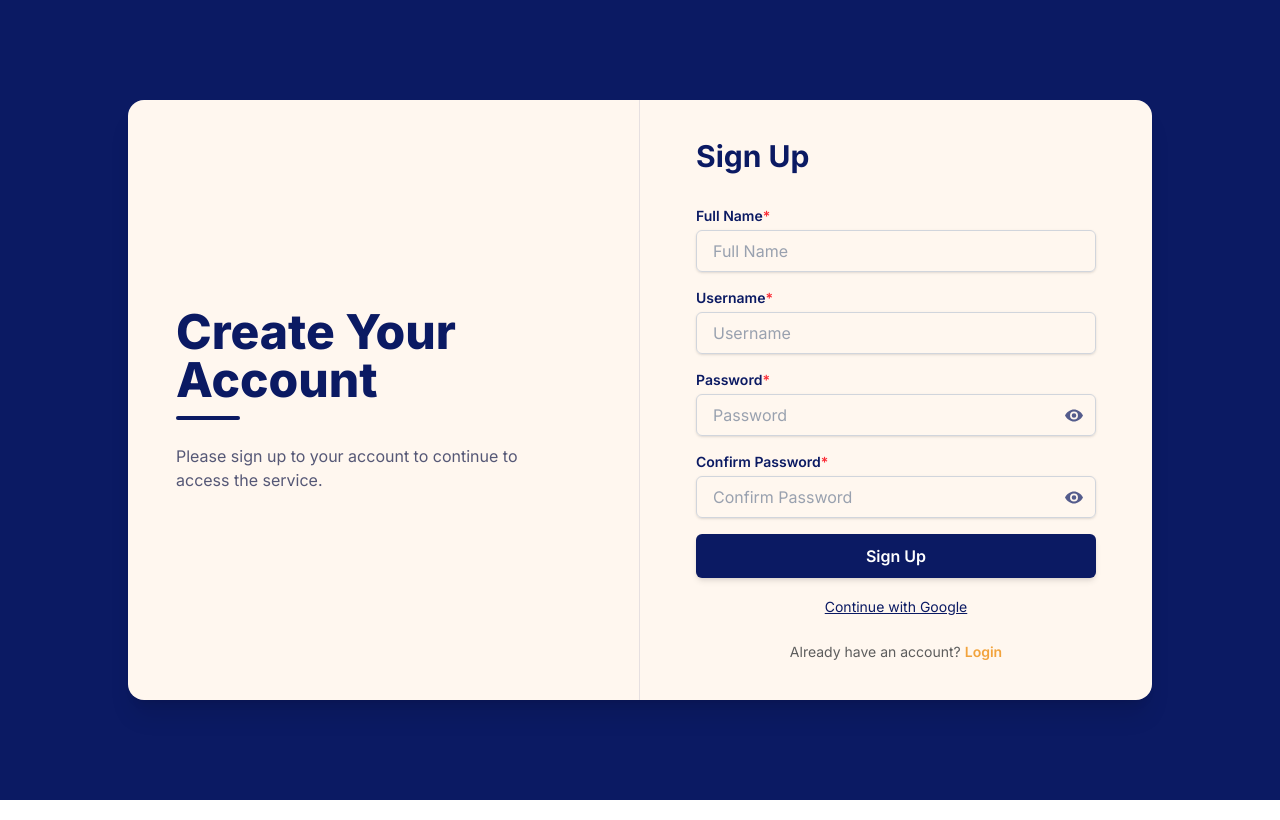
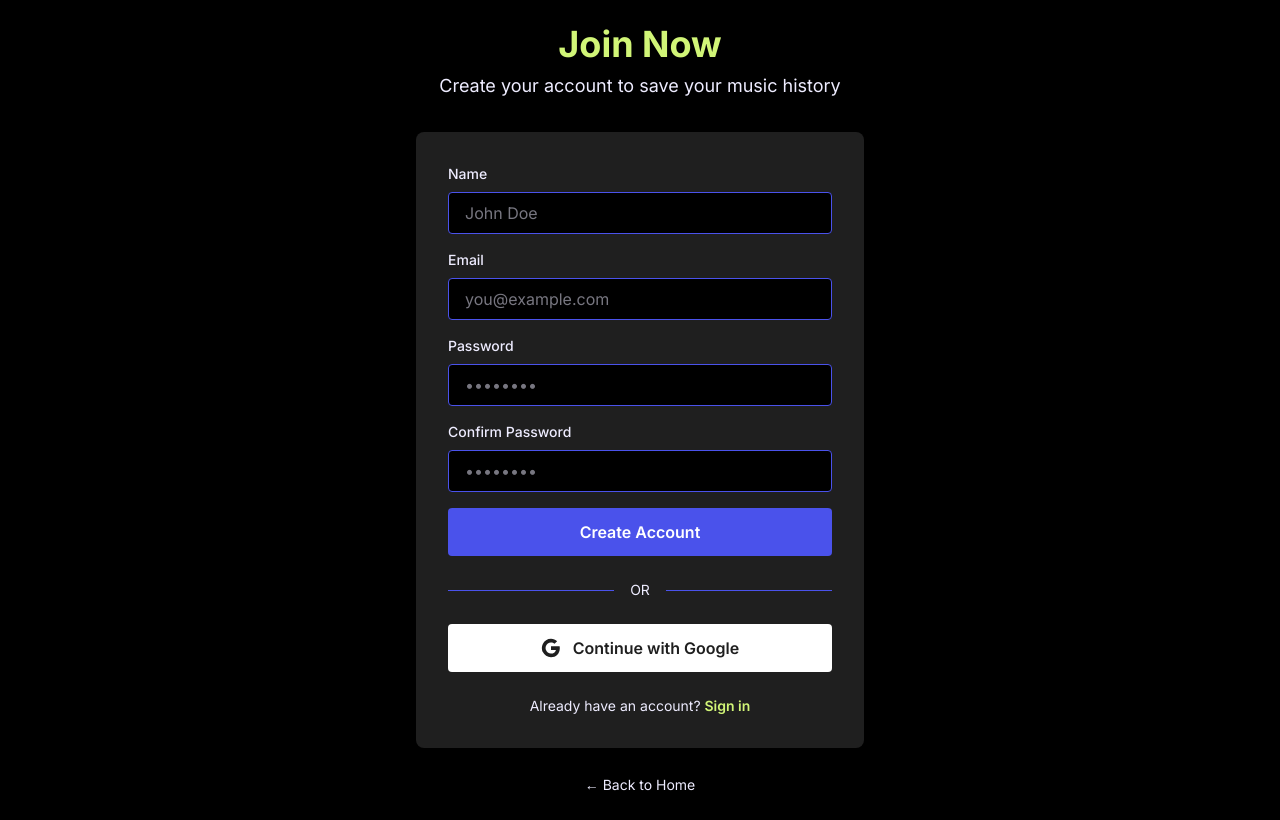
Before and after one commit to Roosevelttt/manpro, a Next.js app: page /register in a window 1280 px wide. Built offline with nearby package versions, Linux system fonts and the light colour scheme.

Commit message:
update register

```diff
--- a/src/app/register/page.tsx
+++ b/src/app/register/page.tsx
@@ -13,14 +13,15 @@ export default function RegisterPage() {
     password: '',
     confirmPassword: '',
   });
-  const [showPwd, setShowPwd] = useState(false);
-  const [showPwd2, setShowPwd2] = useState(false);
   const [error, setError] = useState('');
   const [isLoading, setIsLoading] = useState(false);
   const [success, setSuccess] = useState(false);
 
   const handleChange = (e: React.ChangeEvent<HTMLInputElement>) => {
-    setFormData(prev => ({ ...prev, [e.target.name]: e.target.value }));
+    setFormData({
+      ...formData,
+      [e.target.name]: e.target.value,
+    });
   };
 
   const handleSubmit = async (e: React.FormEvent) => {
@@ -28,11 +29,13 @@ export default function RegisterPage() {
     setError('');
     setIsLoading(true);
 
+    // Validation
     if (formData.password !== formData.confirmPassword) {
       setError('Passwords do not match');
       setIsLoading(false);
       return;
     }
+
     if (formData.password.length < 6) {
       setError('Password must be at least 6 characters');
       setIsLoading(false);
@@ -40,9 +43,11 @@ export default function RegisterPage() {
     }
 
     try {
-      const res = await fetch('/api/auth/register', {
+      const response = await fetch('/api/auth/register', {
         method: 'POST',
-        headers: { 'Content-Type': 'application/json' },
+        headers: {
+          'Content-Type': 'application/json',
+        },
         body: JSON.stringify({
           name: formData.name,
           email: formData.email,
@@ -50,15 +55,18 @@ export default function RegisterPage() {
         }),
       });
 
-      const data = await res.json();
-      if (!res.ok) {
-        setError(data?.error || 'Something went wrong');
+      const data = await response.json();
+
+      if (!response.ok) {
+        setError(data.error || 'Something went wrong');
         setIsLoading(false);
         return;
       }
 
+      // show success message
       setSuccess(true);
 
+      // auto sign in after registration
       setTimeout(async () => {
         await signIn('credentials', {
           email: formData.email,
@@ -67,7 +75,8 @@ export default function RegisterPage() {
         });
         router.push('/');
         router.refresh();
-      }, 1500);
+      }, 2000);
+
     } catch {
       setError('An error occurred. Please try again.');
       setIsLoading(false);
@@ -81,14 +90,20 @@ export default function RegisterPage() {
 
   if (success) {
     return (
-      <main className="min-h-screen flex items-center justify-center bg-[#0B1A63] p-4">
-        <div className="w-full max-w-[1024px] h-[600px] bg-[#FFF7EF] rounded-2xl shadow-xl grid place-items-center">
-          <div className="text-center px-8">
-            <svg className="w-16 h-16 mx-auto text-[#0B1A63]" fill="currentColor" viewBox="0 0 20 20">
+      <main className="flex min-h-screen flex-col items-center justify-center p-6 bg-black">
+        <div className="w-full max-w-md text-center">
+          <div className="p-8 rounded-lg" style={{ backgroundColor: '#1F1F1F' }}>
+            <div className="mb-4">
+              <svg className="w-16 h-16 mx-auto" style={{ color: '#D1F577' }} fill="currentColor" viewBox="0 0 20 20">
                 <path fillRule="evenodd" d="M10 18a8 8 0 100-16 8 8 0 000 16zm3.707-9.293a1 1 0 00-1.414-1.414L9 10.586 7.707 9.293a1 1 0 00-1.414 1.414l2 2a1 1 0 001.414 0l4-4z" clipRule="evenodd" />
               </svg>
-            <h2 className="text-3xl font-extrabold text-[#0B1A63] mt-4">Account Created!</h2>
-            <p className="text-[#2B2F57]/80 mt-2">Welcome! Redirecting you to the app…</p>
+            </div>
+            <h2 className="text-2xl font-bold mb-2" style={{ color: '#D1F577' }}>
+              Account Created!
+            </h2>
+            <p className="text-lg" style={{ color: '#EEECFF' }}>
+              Welcome to Sonar! Redirecting you to the app...
+            </p>
           </div>
         </div>
       </main>
@@ -96,35 +111,28 @@ export default function RegisterPage() {
   }
 
   return (
-    <main className="min-h-screen flex items-center justify-center bg-[#0B1A63] p-4">
-      {/* Card */}
-      <div className="w-full max-w-[1024px] h-[600px] bg-[#FFF7EF] rounded-2xl shadow-xl overflow-hidden grid grid-cols-1 md:grid-cols-2">
-        {/* Left: copy */}
-        <section className="flex flex-col justify-center px-10 md:px-12 border-b md:border-b-0 md:border-r border-[#0B1A63]/10">
-          <div>
-            <h1 className="text-4xl md:text-5xl font-extrabold text-[#0B1A63]">Create Your<br/>Account</h1>
-            <div className="h-1 w-16 bg-[#0B1A63] rounded-full mt-3 mb-6"></div>
-            <p className="text-[#2B2F57]/80 text-sm md:text-base max-w-sm">
-              Please sign up to your account to continue to access the service.
+    <main className="flex min-h-screen flex-col items-center justify-center p-6 bg-black">
+      <div className="w-full max-w-md">
+        <div className="text-center mb-8">
+          <h1 className="text-4xl font-bold mb-2" style={{ color: '#D1F577' }}>
+            Join Now
+          </h1>
+          <p className="text-lg" style={{ color: '#EEECFF' }}>
+            Create your account to save your music history
           </p>
         </div>
-        </section>
 
-        {/* Right: form */}
-        <section className="flex flex-col justify-center px-10 md:px-14">
-          <h2 className="text-3xl font-bold text-[#0B1A63] mb-8 text-center md:text-left">Sign Up</h2>
-
+        <div className="p-8 rounded-lg" style={{ backgroundColor: '#1F1F1F' }}>
           {error && (
-            <div className="mb-4 bg-red-500 text-white px-4 py-2 rounded-md text-sm">
+            <div className="mb-4 p-3 rounded" style={{ backgroundColor: '#EF4444', color: 'white' }}>
               {error}
             </div>
           )}
 
           <form onSubmit={handleSubmit} className="space-y-4">
-            {/* Full Name */}
             <div>
-              <label htmlFor="name" className="block text-sm font-semibold text-[#0B1A63] mb-1">
-                Full Name<span className="text-red-500">*</span>
+              <label htmlFor="name" className="block text-sm font-medium mb-2" style={{ color: '#EEECFF' }}>
+                Name
               </label>
               <input
                 id="name"
@@ -133,123 +141,119 @@ export default function RegisterPage() {
                 value={formData.name}
                 onChange={handleChange}
                 required
-                placeholder="Full Name"
-                className="w-full border border-gray-300 rounded-md px-4 py-2 shadow-sm focus:ring-2 focus:ring-[#0B1A63]/30 focus:outline-none text-black placeholder:text-gray-400"
+                className="w-full px-4 py-2 rounded bg-black border text-white focus:outline-none focus:ring-2"
+                style={{ borderColor: '#4A52EB', color: '#EEECFF' }}
+                placeholder="John Doe"
               />
             </div>
 
-            {/* Username (bound to email for backend compatibility) */}
             <div>
-              <label htmlFor="email" className="block text-sm font-semibold text-[#0B1A63] mb-1">
-                Username<span className="text-red-500">*</span>
+              <label htmlFor="email" className="block text-sm font-medium mb-2" style={{ color: '#EEECFF' }}>
+                Email
               </label>
               <input
                 id="email"
                 name="email"
-                type="text"
+                type="email"
                 value={formData.email}
                 onChange={handleChange}
                 required
-                placeholder="Username"
-                className="w-full border border-gray-300 rounded-md px-4 py-2 shadow-sm focus:ring-2 focus:ring-[#0B1A63]/30 focus:outline-none text-black placeholder:text-gray-400"
+                className="w-full px-4 py-2 rounded bg-black border text-white focus:outline-none focus:ring-2"
+                style={{ borderColor: '#4A52EB', color: '#EEECFF' }}
+                placeholder="you@example.com"
               />
             </div>
 
-            {/* Password */}
             <div>
-              <label htmlFor="password" className="block text-sm font-semibold text-[#0B1A63] mb-1">
-                Password<span className="text-red-500">*</span>
+              <label htmlFor="password" className="block text-sm font-medium mb-2" style={{ color: '#EEECFF' }}>
+                Password
               </label>
-              <div className="relative">
               <input
                 id="password"
                 name="password"
-                  type={showPwd ? 'text' : 'password'}
+                type="password"
                 value={formData.password}
                 onChange={handleChange}
                 required
-                  placeholder="Password"
-                  className="w-full border border-gray-300 rounded-md px-4 py-2 shadow-sm focus:ring-2 focus:ring-[#0B1A63]/30 focus:outline-none text-black placeholder:text-gray-400"
+                className="w-full px-4 py-2 rounded bg-black border text-white focus:outline-none focus:ring-2"
+                style={{ borderColor: '#4A52EB', color: '#EEECFF' }}
+                placeholder="••••••••"
               />
-                <button
-                  type="button"
-                  onClick={() => setShowPwd(v => !v)}
-                  className="absolute inset-y-0 right-0 px-3 text-[#0B1A63]/70 hover:text-[#0B1A63]"
-                  aria-label={showPwd ? 'Hide password' : 'Show password'}
-                >
-                  <svg xmlns="http://www.w3.org/2000/svg" viewBox="0 0 24 24" fill="currentColor" className="w-5 h-5">
-                    {showPwd ? (
-                      <path d="M3.53 2.47 2.47 3.53 5.3 6.36A11.88 11.88 0 0 0 1.2 12c2.15 4.32 6.54 7.25 10.8 7.25 2.08 0 4.2-.6 6.06-1.75l2.41 2.41 1.06-1.06-18-18ZM12 17.25A5.25 5.25 0 0 1 6.75 12c0-.87.21-1.7.58-2.42l1.6 1.6A3.252 3.252 0 0 0 12 15.25c.73 0 1.4-.24 1.94-.65l1.6 1.6c-.72.37-1.55.58-2.54.58Zm0-10.5c4.26 0 8.65 2.93 10.8 7.25-.66 1.33-1.6 2.5-2.67 3.49l-2.38-2.38c.28-.64.45-1.35.45-2.11A5.25 5.25 0 0 0 12 6.75c-.76 0-1.47.16-2.11.45L7.5 4.81c1.13-.38 2.35-.56 3.5-.56Z" />
-                    ) : (
-                      <path d="M12 5.25c-4.26 0-8.65 2.93-10.8 7.25 2.15 4.32 6.54 7.25 10.8 7.25s8.65-2.93 10.8-7.25C20.65 8.18 16.26 5.25 12 5.25Zm0 12A4.75 4.75 0 1 1 12 7.75a4.75 4.75 0 0 1 0 9.5Zm0-2a2.75 2.75 0 1 0 0-5.5 2.75 2.75 0 0 0 0 5.5Z" />
-                    )}
-                  </svg>
-                </button>
-              </div>
             </div>
 
-            {/* Confirm Password */}
             <div>
-              <label htmlFor="confirmPassword" className="block text-sm font-semibold text-[#0B1A63] mb-1">
-                Confirm Password<span className="text-red-500">*</span>
+              <label htmlFor="confirmPassword" className="block text-sm font-medium mb-2" style={{ color: '#EEECFF' }}>
+                Confirm Password
               </label>
-              <div className="relative">
               <input
                 id="confirmPassword"
                 name="confirmPassword"
-                  type={showPwd2 ? 'text' : 'password'}
+                type="password"
                 value={formData.confirmPassword}
                 onChange={handleChange}
                 required
-                  placeholder="Confirm Password"
-                  className="w-full border border-gray-300 rounded-md px-4 py-2 shadow-sm focus:ring-2 focus:ring-[#0B1A63]/30 focus:outline-none text-black placeholder:text-gray-400"
+                className="w-full px-4 py-2 rounded bg-black border text-white focus:outline-none focus:ring-2"
+                style={{ borderColor: '#4A52EB', color: '#EEECFF' }}
+                placeholder="••••••••"
               />
-                <button
-                  type="button"
-                  onClick={() => setShowPwd2(v => !v)}
-                  className="absolute inset-y-0 right-0 px-3 text-[#0B1A63]/70 hover:text-[#0B1A63]"
-                  aria-label={showPwd2 ? 'Hide password' : 'Show password'}
-                >
-                  <svg xmlns="http://www.w3.org/2000/svg" viewBox="0 0 24 24" fill="currentColor" className="w-5 h-5">
-                    {showPwd2 ? (
-                      <path d="M3.53 2.47 2.47 3.53 5.3 6.36A11.88 11.88 0 0 0 1.2 12c2.15 4.32 6.54 7.25 10.8 7.25 2.08 0 4.2-.6 6.06-1.75l2.41 2.41 1.06-1.06-18-18ZM12 17.25A5.25 5.25 0 0 1 6.75 12c0-.87.21-1.7.58-2.42l1.6 1.6A3.252 3.252 0 0 0 12 15.25c.73 0 1.4-.24 1.94-.65l1.6 1.6c-.72.37-1.55.58-2.54.58Zm0-10.5c4.26 0 8.65 2.93 10.8 7.25-.66 1.33-1.6 2.5-2.67 3.49l-2.38-2.38c.28-.64.45-1.35.45-2.11A5.25 5.25 0 0 0 12 6.75c-.76 0-1.47.16-2.11.45L7.5 4.81c1.13-.38 2.35-.56 3.5-.56Z" />
-                    ) : (
-                      <path d="M12 5.25c-4.26 0-8.65 2.93-10.8 7.25 2.15 4.32 6.54 7.25 10.8 7.25s8.65-2.93 10.8-7.25C20.65 8.18 16.26 5.25 12 5.25Zm0 12A4.75 4.75 0 1 1 12 7.75a4.75 4.75 0 0 1 0 9.5Zm0-2a2.75 2.75 0 1 0 0-5.5 2.75 2.75 0 0 0 0 5.5Z" />
-                    )}
-                  </svg>
-                </button>
-              </div>
             </div>
 
-            {/* Submit */}
             <button
               type="submit"
               disabled={isLoading}
-              className="w-full bg-[#0B1A63] text-white font-semibold py-2.5 rounded-md hover:opacity-90 disabled:opacity-60 shadow-md transition"
+              className="w-full py-3 rounded font-semibold text-white transition-all hover:opacity-90 disabled:opacity-50"
+              style={{ backgroundColor: '#4A52EB' }}
             >
-              {isLoading ? 'Creating account…' : 'Sign Up'}
+              {isLoading ? 'Creating account...' : 'Create Account'}
             </button>
           </form>
 
-          {/* Google */}
-          <div className="mt-4 text-center">
+          <div className="my-6 flex items-center">
+            <div className="flex-1 border-t" style={{ borderColor: '#4A52EB' }}></div>
+            <span className="px-4 text-sm" style={{ color: '#EEECFF' }}>OR</span>
+            <div className="flex-1 border-t" style={{ borderColor: '#4A52EB' }}></div>
+          </div>
+
           <button
             onClick={handleGoogleSignIn}
             disabled={isLoading}
-              className="text-sm text-[#0B1A63] underline hover:opacity-80 disabled:opacity-60"
+            className="w-full py-3 rounded font-semibold transition-all hover:opacity-90 disabled:opacity-50 flex items-center justify-center gap-3"
+            style={{ backgroundColor: 'white', color: '#1F1F1F' }}
           >
+            <svg className="w-5 h-5" viewBox="0 0 24 24">
+              <path
+                fill="currentColor"
+                d="M22.56 12.25c0-.78-.07-1.53-.2-2.25H12v4.26h5.92c-.26 1.37-1.04 2.53-2.21 3.31v2.77h3.57c2.08-1.92 3.28-4.74 3.28-8.09z"
+              />
+              <path
+                fill="currentColor"
+                d="M12 23c2.97 0 5.46-.98 7.28-2.66l-3.57-2.77c-.98.66-2.23 1.06-3.71 1.06-2.86 0-5.29-1.93-6.16-4.53H2.18v2.84C3.99 20.53 7.7 23 12 23z"
+              />
+              <path
+                fill="currentColor"
+                d="M5.84 14.09c-.22-.66-.35-1.36-.35-2.09s.13-1.43.35-2.09V7.07H2.18C1.43 8.55 1 10.22 1 12s.43 3.45 1.18 4.93l2.85-2.22.81-.62z"
+              />
+              <path
+                fill="currentColor"
+                d="M12 5.38c1.62 0 3.06.56 4.21 1.64l3.15-3.15C17.45 2.09 14.97 1 12 1 7.7 1 3.99 3.47 2.18 7.07l3.66 2.84c.87-2.6 3.3-4.53 6.16-4.53z"
+              />
+            </svg>
             Continue with Google
           </button>
+
+          <p className="mt-6 text-center text-sm" style={{ color: '#EEECFF' }}>
+            Already have an account?{' '}
+            <Link href="/login" className="font-semibold hover:underline" style={{ color: '#D1F577' }}>
+              Sign in
+            </Link>
+          </p>
         </div>
 
-          {/* Login link */}
-          <p className="mt-6 text-center text-sm text-[#5D5D5D]">
-            Already have an account?{' '}
-            <Link href="/login" className="text-[#F2A33C] font-semibold hover:underline">
-              Login
+        <div className="mt-6 text-center">
+          <Link href="/" className="text-sm hover:underline" style={{ color: '#EEECFF' }}>
+            ← Back to Home
           </Link>
-          </p>
-        </section>
+        </div>
       </div>
     </main>
   );
```
Lines whose indentation alone changed are shown as unchanged.
